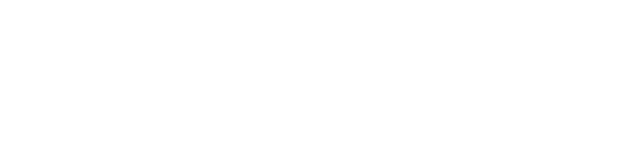
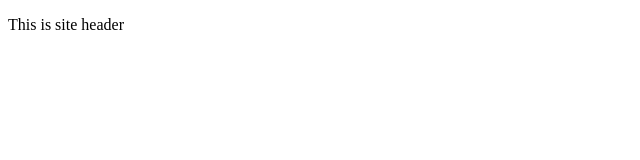
Before and after one commit to coderpol/gittut, a plain HTML site: page index.html in a window 1280 px wide. Shown: the whole page, without its empty margins (0-640 px from the left). Drawn offline with Linux system fonts and the light colour scheme.

Commit message:
added new

```diff
--- a/index.html
+++ b/index.html
@@ -5,6 +5,8 @@
 	<title>Document</title>
 </head>
 <body>
-
+	<div class="header">
+		<p>This is site header</p>
+	</div>
 </body>
 </html>
```
